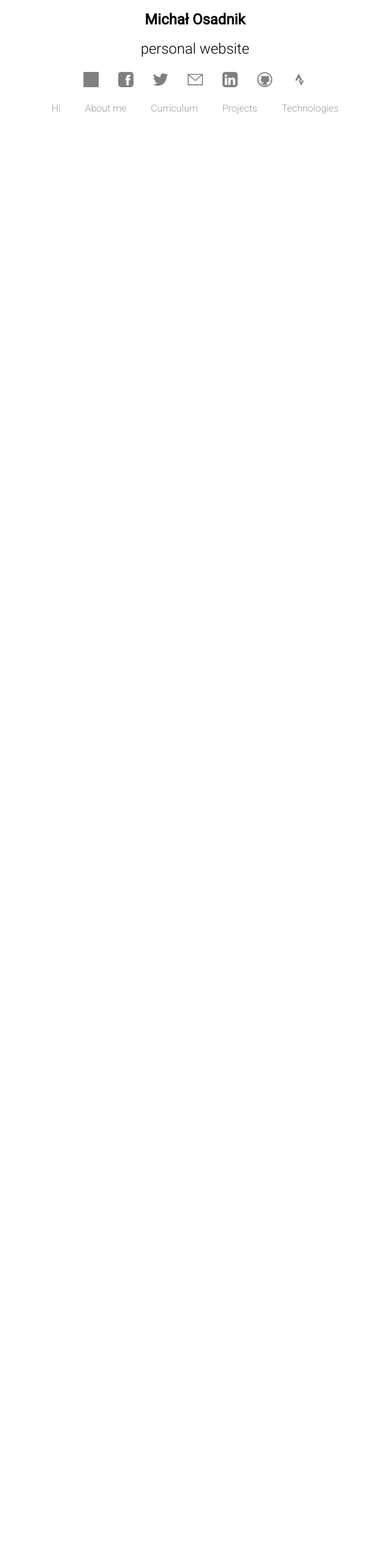
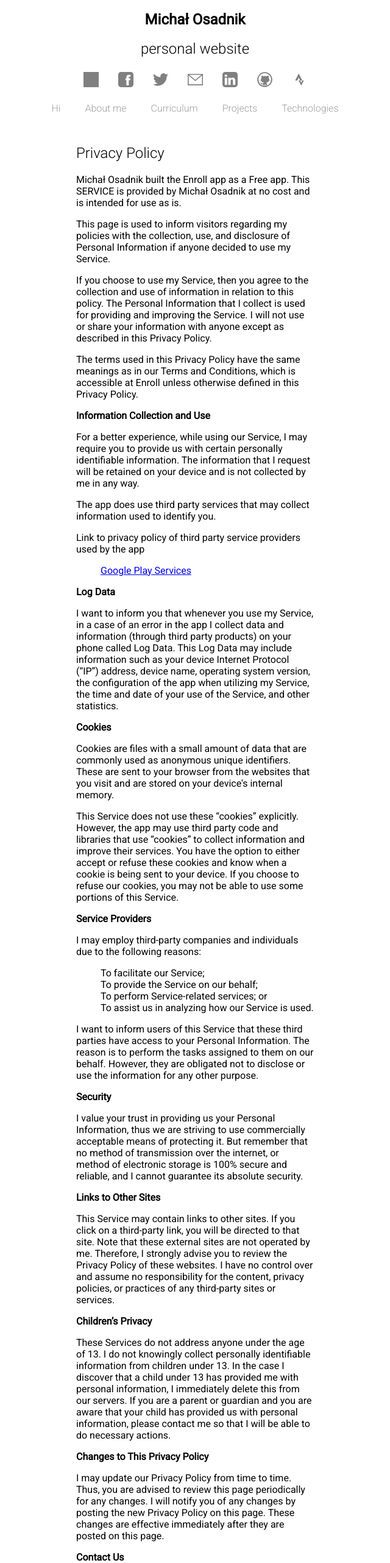
Before and after one commit to osdnk/osdnk.github.io, a React (Create React App) app: page /enroll-policy in a window 1280 px wide. Shown: the part 234-2797 px from the top of the page at 61% size, without its empty margins (320-960 px from the left). Before the commit the page ends 800 px from the top, so only its background shows below. Built offline with nearby package versions, Linux system fonts and the light colour scheme; grey boxes are pictures that could not be loaded.

Commit message:
Add privacy policy for enroll

```diff
--- a/src/App.js
+++ b/src/App.js
@@ -7,6 +7,7 @@
 import Projects from './projects/Projects';
 import Technologies from './technologies/Technologies';
 import Hi from './hi/Hi';
+import Enroll from './enroll-policy/Enroll-policy'
 
 class App extends Component {
   render() {
@@ -20,6 +21,7 @@
           <Route path="/curriculum" component={Curriculum}/>
           <Route path="/projects" component={Projects}/>
           <Route path="/technologies" component={Technologies}/>
+          <Route path="/enroll-policy" component={Enroll}/>
         </div>
       </Router>
     );
--- /dev/null
+++ b/src/enroll-policy/Enroll-policy.js
@@ -0,0 +1,53 @@
+import * as React from 'react';
+import Page from '../PageWrapper/Page';
+
+export default () =>
+  <Page>
+    <h2>Privacy Policy</h2> <p> Michał Osadnik built the Enroll app as a Free app. This SERVICE is provided by
+    Michał Osadnik at no cost and is intended for use as is.
+  </p> <p>This page is used to inform visitors regarding my policies with the collection, use, and disclosure
+    of Personal Information if anyone decided to use my Service.
+  </p> <p>If you choose to use my Service, then you agree to the collection and use of information in
+    relation to this policy. The Personal Information that I collect is used for providing and improving
+    the Service. I will not use or share your information with anyone except as described
+    in this Privacy Policy.
+  </p> <p>The terms used in this Privacy Policy have the same meanings as in our Terms and Conditions, which is
+    accessible at Enroll unless otherwise defined in this Privacy Policy.
+  </p> <p><strong>Information Collection and Use</strong></p> <p>For a better experience, while using our Service, I may require you to provide us with certain
+    personally identifiable information. The information that I request will be retained on your device and is not collected by me in any way.
+  </p> <p>The app does use third party services that may collect information used to identify you.</p> <div><p>Link to privacy policy of third party service providers used by the app</p> <ul><li><a href="https://www.google.com/policies/privacy/">Google Play Services</a></li></ul></div> <p><strong>Log Data</strong></p> <p> I want to inform you that whenever you use my Service, in a case of
+    an error in the app I collect data and information (through third party products) on your phone
+    called Log Data. This Log Data may include information such as your device Internet Protocol (“IP”) address,
+    device name, operating system version, the configuration of the app when utilizing my Service,
+    the time and date of your use of the Service, and other statistics.
+  </p> <p><strong>Cookies</strong></p> <p>Cookies are files with a small amount of data that are commonly used as anonymous unique identifiers.
+    These are sent to your browser from the websites that you visit and are stored on your device's internal
+    memory.
+  </p> <p>This Service does not use these “cookies” explicitly. However, the app may use third party code and
+    libraries that use “cookies” to collect information and improve their services. You have the option to
+    either accept or refuse these cookies and know when a cookie is being sent to your device. If you choose
+    to refuse our cookies, you may not be able to use some portions of this Service.
+  </p> <p><strong>Service Providers</strong></p> <p> I may employ third-party companies and individuals due to the following reasons:</p> <ul><li>To facilitate our Service;</li> <li>To provide the Service on our behalf;</li> <li>To perform Service-related services; or</li> <li>To assist us in analyzing how our Service is used.</li></ul> <p> I want to inform users of this Service that these third parties have access to
+    your Personal Information. The reason is to perform the tasks assigned to them on our behalf. However,
+    they are obligated not to disclose or use the information for any other purpose.
+  </p> <p><strong>Security</strong></p> <p> I value your trust in providing us your Personal Information, thus we are striving
+    to use commercially acceptable means of protecting it. But remember that no method of transmission over
+    the internet, or method of electronic storage is 100% secure and reliable, and I cannot guarantee
+    its absolute security.
+  </p> <p><strong>Links to Other Sites</strong></p> <p>This Service may contain links to other sites. If you click on a third-party link, you will be directed
+    to that site. Note that these external sites are not operated by me. Therefore, I strongly
+    advise you to review the Privacy Policy of these websites. I have no control over
+    and assume no responsibility for the content, privacy policies, or practices of any third-party sites
+    or services.
+  </p> <p><strong>Children’s Privacy</strong></p> <p>These Services do not address anyone under the age of 13. I do not knowingly collect
+    personally identifiable information from children under 13. In the case I discover that a child
+    under 13 has provided me with personal information, I immediately delete this from
+    our servers. If you are a parent or guardian and you are aware that your child has provided us with personal
+    information, please contact me so that I will be able to do necessary actions.
+  </p> <p><strong>Changes to This Privacy Policy</strong></p> <p> I may update our Privacy Policy from time to time. Thus, you are advised to review
+    this page periodically for any changes. I will notify you of any changes by posting
+    the new Privacy Policy on this page. These changes are effective immediately after they are posted on
+    this page.
+  </p> <p><strong>Contact Us</strong></p> <p>If you have any questions or suggestions about my Privacy Policy, do not hesitate to contact
+    me.</p>
+  </Page>
```
